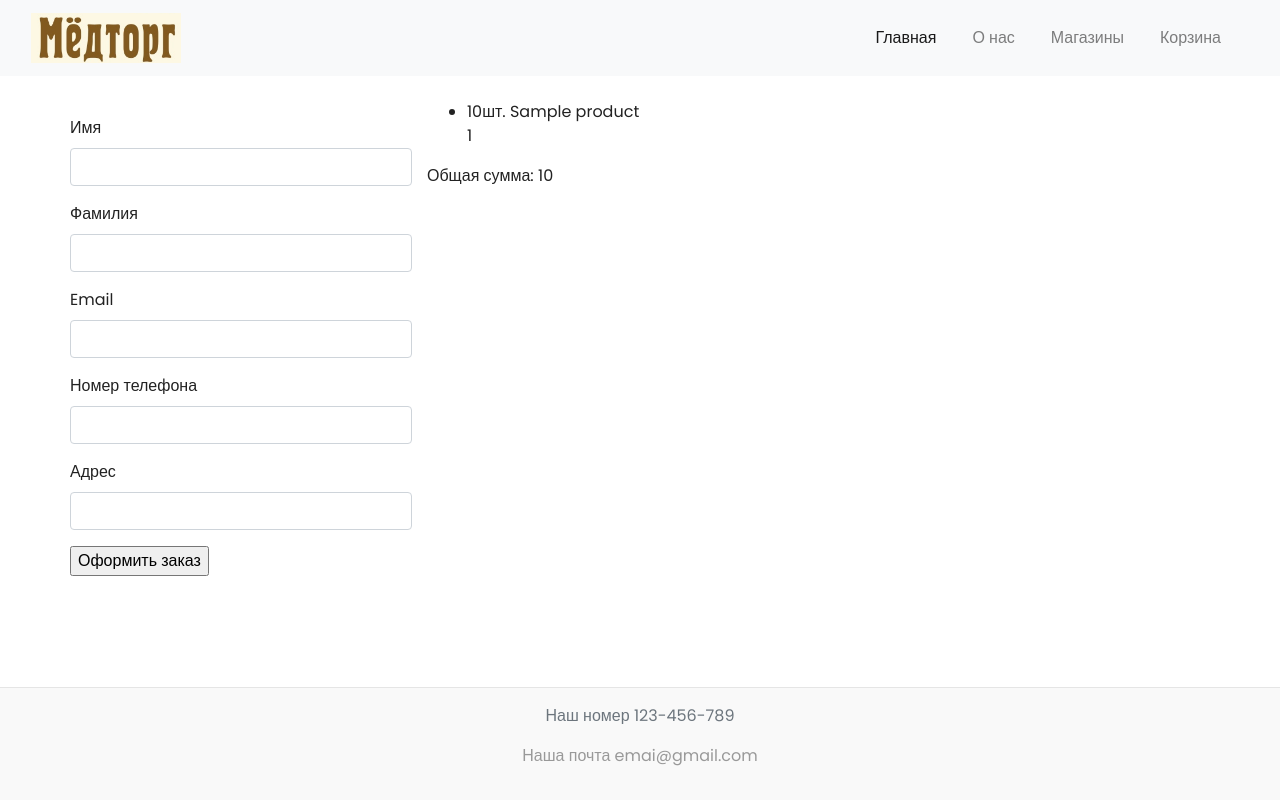
After one commit to EngiBarnaby/shop, a Django app: template orders/templates/orders/order/create_2.html in a window 1280 px wide. The commit adds this page. Run offline with Django 3.2, Linux system fonts and the light colour scheme; the template is opened without the code that fills it: values that come from a table or form of the project are taken from there, most other values are stand-ins (such as "Sample title", 1, 10 or a date in 2020); some libraries are stand-ins or nearby versions.

Commit message:
Переработка оформления заказа

```diff
--- a/cart/templates/cart/cart_detail.html
+++ b/cart/templates/cart/cart_detail.html
@@ -1,7 +1,7 @@
 {% extends "shop/base_2.html" %}
 {% load static %}
 
-{% block title %}Карзина{% endblock %}
+{% block title %}Корзина{% endblock %}
 
 {% block content %}
   <div class="container mb-4 mt-4">
@@ -42,7 +42,7 @@
           <h3><a href="{% url 'shop:product_list' %}" class="btn btn-primary btn-sm">Продолжить покупки</a></h3>
         </div>
         <div class="col-md-4 offset-md-4">
-          <h3><a href="{% url 'cart:cart_clear' %}" class="btn btn-danger btn-sm">Удалить карзину</a></h3>
+          <h3><a href="{% url 'cart:cart_clear' %}" class="btn btn-danger btn-sm">Удалить корзину</a></h3>
         </div>
       </div>
     </div>
--- a/orders/forms.py
+++ b/orders/forms.py
@@ -5,3 +5,10 @@ class OrderForm(forms.ModelForm):
     class Meta:
         model = Order
         exclude = ['create', 'update', 'paid']
+
+        labels = {
+            'first_name' : "Имя",
+            'last_name' : "Фамилия",
+            'phone_number' : "Номер телефона",
+            'address' : 'Адрес',
+        }
--- /dev/null
+++ b/orders/templates/orders/order/create_2.html
@@ -0,0 +1,33 @@
+{% extends 'shop/base_2.html' %}
+{% load crispy_forms_tags %}
+
+{% block title %}Оформление заказа{% endblock %}
+
+{% block content %}
+  <div class="container mt-4">
+    <div class="row">
+        <div class="col-6-md">
+          <form action="." method="post">
+              <p>{{ form.first_name|as_crispy_field }}</p>
+              <p>{{ form.last_name|as_crispy_field }}</p>
+              <p>{{ form.email|as_crispy_field }}</p>
+              <p>{{ form.phone_number|as_crispy_field }}</p>
+              <p>{{ form.address|as_crispy_field }}</p>
+            {% csrf_token %}
+            <input type="submit" value="Оформить заказ">
+          </form>
+        </div>
+        <div class="col-md-6">
+          <ul>
+            {% for item in cart %}
+              <li>
+                {{ item.quantity }}шт. {{ item.product.name }}
+                <p>{{ item.total_price }}</p>
+              </li>
+              {% endfor %}
+          </ul>
+          <p>Общая сумма: {{ cart.get_total_price }}</p>
+        </div>
+    </div>
+  </div>
+{% endblock %}
--- a/orders/views.py
+++ b/orders/views.py
@@ -19,4 +19,4 @@ def order_create(request):
     else:
         form = OrderForm()
         context = {'form' : form, 'cart': cart}
-        return render(request, 'orders/order/create.html', context)
+        return render(request, 'orders/order/create_2.html', context)
--- a/shop/templates/shop/product/list_2.html
+++ b/shop/templates/shop/product/list_2.html
@@ -66,7 +66,7 @@
                   <h5 class="card-title" >{{ item.name }}</h5>
                 </a>
                 <h5 class="font-weight-bold text-secondary">
-                  {{ item.prices.first.another_price }}р
+                  {{ item.prices.first.another_price }}руб
                 </h5>
               </div>
             </div>
```
Also changed, not shown: db.sqlite3.
